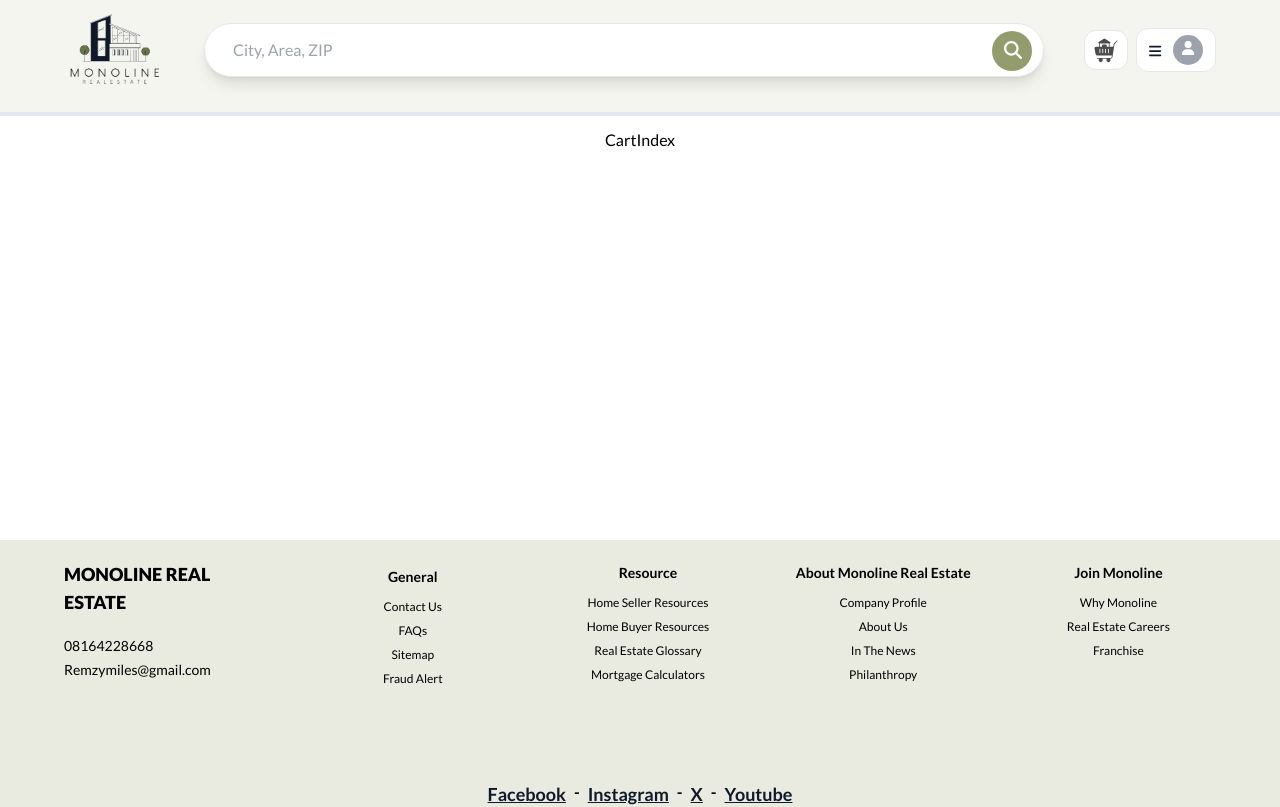
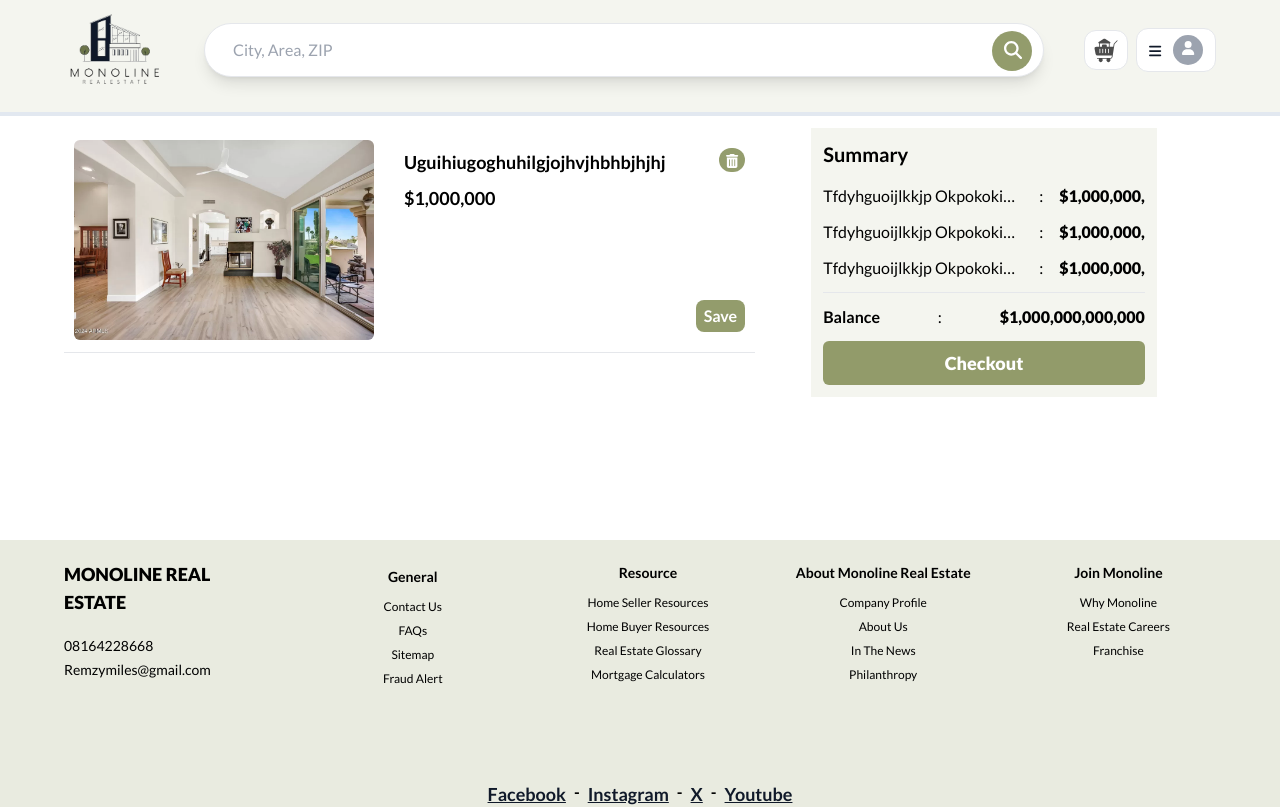
Before and after one commit to Remzymiles/monoline-real-estate, a React (Vite) app: page /cart-page in a window 1280 px wide. Shown: the top 807 px of the page. Built offline with nearby package versions, Linux system fonts and the light colour scheme.

Commit message:
started building the cart

```diff
--- /dev/null
+++ b/src/Components/Icons/TrashCanIcon.tsx
@@ -0,0 +1,11 @@
+import { faTrashCan } from "@fortawesome/free-solid-svg-icons";
+import { FontAwesomeIcon } from "@fortawesome/react-fontawesome";
+import { ITrashCan } from "../../base/interface/ITrashCan";
+
+export const TrashCanIcon = ({ clicked, extraStyle }: ITrashCan) => {
+  return (
+    <button onClick={clicked}>
+      <FontAwesomeIcon icon={faTrashCan} className={`text-sm ${extraStyle}`} />
+    </button>
+  );
+};
--- a/src/Components/Pages/Cart/CartIndex.tsx
+++ b/src/Components/Pages/Cart/CartIndex.tsx
@@ -1,22 +1,9 @@
-import { useCartPropertyIdsStore } from "../../../base/store/useCartPropertyIdsStore";
-import Properties from "../../../base/dummyData/properties.json"
+import { CartPropertyCard } from "./CartPropertyCard";
 
 export const CartIndex = () => {
-  //
-  const {propertyIds} = useCartPropertyIdsStore((state) => ({
-    propertyIds: state.propertyIds,
-    clearPropertyIds: state.clearPropertyIds
-  }));
-  //
-  const cartProperties = Properties.filter((property)=>{
-    return propertyIds.includes(property.property_id)
-  })
-  console.log(cartProperties);
-
-  //
   return (
-    <div className="flex justify-center flex-wrap gap-5 min-h-[50vh] pt-2 mobile:mx-4 tablet:mx-8 laptop-below:mt-[190px] tablet-above:mt-[120px] tablet-above:mx-8 laptop:mx-16">
-      CartIndex
+    <div className="min-h-[50vh] pt-2 mobile:mx-4 tablet:mx-4 laptop-below:mt-[190px] tablet-above:mt-[120px] tablet-above:mx-8 laptop:mx-16">
+      <CartPropertyCard />
     </div>
   );
 };
--- /dev/null
+++ b/src/Components/Pages/Cart/CartPropertyCard.tsx
@@ -0,0 +1,116 @@
+import Properties from "../../../base/dummyData/properties.json";
+import { useCartPropertyIdsStore } from "../../../base/store/useCartPropertyIdsStore";
+import { useWishListStore } from "../../../base/store/useWishListStore";
+import { TrashCanIcon } from "../../Icons/TrashCanIcon";
+import image from "/images/10994-N-123rd-St-1.webp";
+
+export const CartPropertyCard = () => {
+  //
+  const { propertyIds } = useCartPropertyIdsStore((state) => ({
+    propertyIds: state.propertyIds,
+    clearPropertyIds: state.clearPropertyIds,
+  }));
+  //
+  const cartProperties = Properties.filter((property) => {
+    return propertyIds.includes(property.property_id);
+  });
+  //
+  const { wishlistPropertyIds, updateWishlistPropertyId } = useWishListStore(
+    (state) => ({
+      wishlistPropertyIds: state.wishlistPropertyIds,
+      updateWishlistPropertyId: state.updateWishlistPropertyIds,
+    })
+  );
+
+  const handleAddToWishlist = (propertyId: number) => {
+    !wishlistPropertyIds.includes(propertyId)
+      ? updateWishlistPropertyId(propertyId)
+      : null;
+  };
+  //
+  return (
+    <>
+      <div className="flex flex-col big-screen-laptop:flex-row gap-14">
+        <div className="big-screen-laptop:w-[60%]">
+          <div className="my-3">
+            <div className="flex justify-between big-screen-laptop:justify-evenly gap-5 big-screen-mobile-below:flex big-screen-mobile-below:flex-col big-screen-mobile-below:gap-0 mb-3">
+              <div className="w-[300px] h-[200px] flex gap-x-4 big-screen-mobile-below:w-[100%] big-screen-mobile-below:h-[250px] big-screen-mobile-below:flex-col big-screen-mobile-below:mb-2">
+                <img
+                  src={image}
+                  alt="img"
+                  className="w-[100%] h-[100%] object-cover rounded-md"
+                />
+              </div>
+              {/*  */}
+              <div className="py-2 big-screen-mobile-below:block">
+                <p className="font-semibold capitalize text-lg mb-2 break-all">
+                  uguihiugoghuhilgjojhvjhbhbjhjhj
+                </p>
+                <p className="font-semibold capitalize text-lg">$1,000,000</p>
+              </div>
+              {/*  */}
+              <div className="flex flex-col justify-between items-end h-[200px] big-screen-mobile-below:w-full py-2 big-screen-mobile-below:h-auto">
+                <div className="w-fit big-screen-mobile-below:flex big-screen-mobile-below:w-full bg-primaryColor-light big-screen-mobile-below:py-2 big-screen-mobile-below:justify-center big-screen-mobile-below:gap-x-3 big-screen-mobile-below:items-center big-screen-mobile-below:rounded-lg big-screen-mobile-below:mb-2 text-white capitalize font-bold rounded-full px-[7px] hover:bg-primaryColor-dark transition-colors duration-300">
+                  <TrashCanIcon clicked={() => {}} extraStyle="text-white" />{" "}
+                  <span className="hidden big-screen-mobile-below:block">
+                    remove property
+                  </span>
+                </div>
+                <button
+                  className="w-full bg-primaryColor-light big-screen-mobile-below:py-2 py-1 px-2 hover:bg-primaryColor-dark transition-colors duration-300 rounded-lg big-screen-mobile-below:mb-2 text-white capitalize font-bold"
+                  onClick={() => {
+                    handleAddToWishlist(0);
+                  }}
+                >
+                  save
+                </button>
+              </div>
+            </div>
+            <hr />
+          </div>
+          {/*  */}
+
+          {/*  */}
+        </div>
+
+        {/*  */}
+        <div className="bg-primaryColor-lightCream  px-3 py-3 big-screen-laptop:w-[30%]">
+          <h1 className="capitalize font-bold text-xl mb-4">summary</h1>
+          <div>
+            <div className="flex justify-around gap-x-4 mb-3">
+              <p className="truncate capitalize">
+                tfdyhguoijlkkjp okpokokiohoiuhpjpiju8juoijuo
+              </p>
+              :<p className="font-extrabold">$1,000,000,</p>
+            </div>
+            {/*  */}
+            <div className="flex justify-around gap-x-4 mb-3">
+              <p className="truncate capitalize">
+                tfdyhguoijlkkjp okpokokiohoiuhpjpiju8juoijuo
+              </p>
+              :<p className="font-extrabold">$1,000,000,</p>
+            </div>
+            {/*  */}
+            <div className="flex justify-around gap-x-4 mb-3">
+              <p className="truncate capitalize">
+                tfdyhguoijlkkjp okpokokiohoiuhpjpiju8juoijuo
+              </p>
+              :<p className="font-extrabold">$1,000,000,</p>
+            </div>
+          </div>
+          <hr />
+          <div>
+            <div className="flex justify-between gap-x-4 my-3">
+              <p className="capitalize font-bold">balance</p>:
+              <p className="font-extrabold break-all">$1,000,000,000,000</p>
+            </div>
+            <button className="bg-primaryColor-light w-full py-2 rounded-md capitalize text-white text-lg font-extrabold hover:bg-primaryColor-dark transition-colors duration-300">
+              checkout
+            </button>
+          </div>
+          {/*  */}
+        </div>
+      </div>
+    </>
+  );
+};
--- a/src/Components/Pages/HomePage/FilterDropdown/FilterButton.tsx
+++ b/src/Components/Pages/HomePage/FilterDropdown/FilterButton.tsx
@@ -36,7 +36,7 @@ export const FilterButton = () => {
         {isFilterVisible && (
           <div className="fixed top-0 left-0 w-full h-full bg-black bg-opacity-30 flex justify-center items-center">
             <div
-              className="mobile:w-full laptop:w-[550px] h-[95%] mobile:h-[82%] rounded-t-xl bg-white"
+              className="mobile:w-full laptop:w-[550px] h-[90%] mobile:h-[82%] rounded-t-xl bg-white"
               ref={filterDropdownRef}
             >
               <div className="text-center capitalize font-extrabold text-lg flex my-3">
--- a/src/Components/Pages/HomePage/FilterDropdown/FilterByPrice.tsx
+++ b/src/Components/Pages/HomePage/FilterDropdown/FilterByPrice.tsx
@@ -1,6 +1,5 @@
 import prices from "../../../../base/dummyData/propertyPrices.json";
 import { IFilterByPriceRange } from "../../../../base/interface/IFilterByPriceRange";
-import { useFilterStore } from "../../../../base/store/useFilterStore";
 import { ChevronArrowDown } from "../../../Icons/ChevronArrowDown";
 import { ChevronArrowUp } from "../../../Icons/ChevronArrowUp";
 
@@ -10,10 +9,6 @@ export const FilterByPrice = ({
   selectedPrice,
   setSelectedPrice,
 }: IFilterByPriceRange) => {
-  //
-  const { clearFilterOptions } = useFilterStore((state) => ({
-    clearFilterOptions: state.clearFilterOptions,
-  }));
   //
 
   return (
--- a/src/base/hooks/useHandleFilterCity.ts
+++ b/src/base/hooks/useHandleFilterCity.ts
@@ -1,20 +1,28 @@
 import { useState } from "react";
 
 export const useHandleFilterCity = () => {
-  const [isClickedCity, setIsClickedCity] = useState<boolean>(false);
-  const [selectedCity, setSelectedCity] = useState<string>("");
+  const [selectedCity, setSelectedCity] = useState("");
+  const [selectedState, setSelectedState] = useState("");
+  const [isCitiesDropDownOpen, setIsCitiesDropDownOpen] = useState(false);
+  const [isStatesDropDownOpen, setIsStatesDropDownOpen] = useState(false);
 
-  const handleCityClick = (city: string) => {
-    setIsClickedCity(!isClickedCity);
+  const handleCitySelect = (city: string) => {
     setSelectedCity(city);
+    setIsCitiesDropDownOpen(false);
   };
 
-
+  const handleStateSelect = (stateName: string) => {
+    setSelectedState(stateName);
+    setIsStatesDropDownOpen(false);
+  };
   return {
-    setIsClickedCity,
-    isClickedCity,
+    isCitiesDropDownOpen,
+    selectedState,
     selectedCity,
-    handleCityClick,
-    setSelectedCity,
+    isStatesDropDownOpen,
+    handleCitySelect,
+    handleStateSelect,
+    setIsCitiesDropDownOpen,
+    setIsStatesDropDownOpen
   };
 };
--- /dev/null
+++ b/src/base/interface/ITrashCan.ts
@@ -0,0 +1,4 @@
+export interface ITrashCan {
+    clicked: any;
+    extraStyle: string
+  }
--- a/src/base/interface/IXIcon.ts
+++ b/src/base/interface/IXIcon.ts
@@ -1,4 +1,4 @@
 export interface IXIcon {
-    clicked: any;
-    extraStyle: string
-  }
+  clicked: any;
+  extraStyle: string;
+}
```
Also changed, not shown: src/Components/Pages/HomePage/FilterDropdown/FilterByLocation.tsx (+15 -2 lines), src/Components/Pages/HomePage/FilterDropdown/FilterDropdownContents.tsx (+11 -11 lines).
